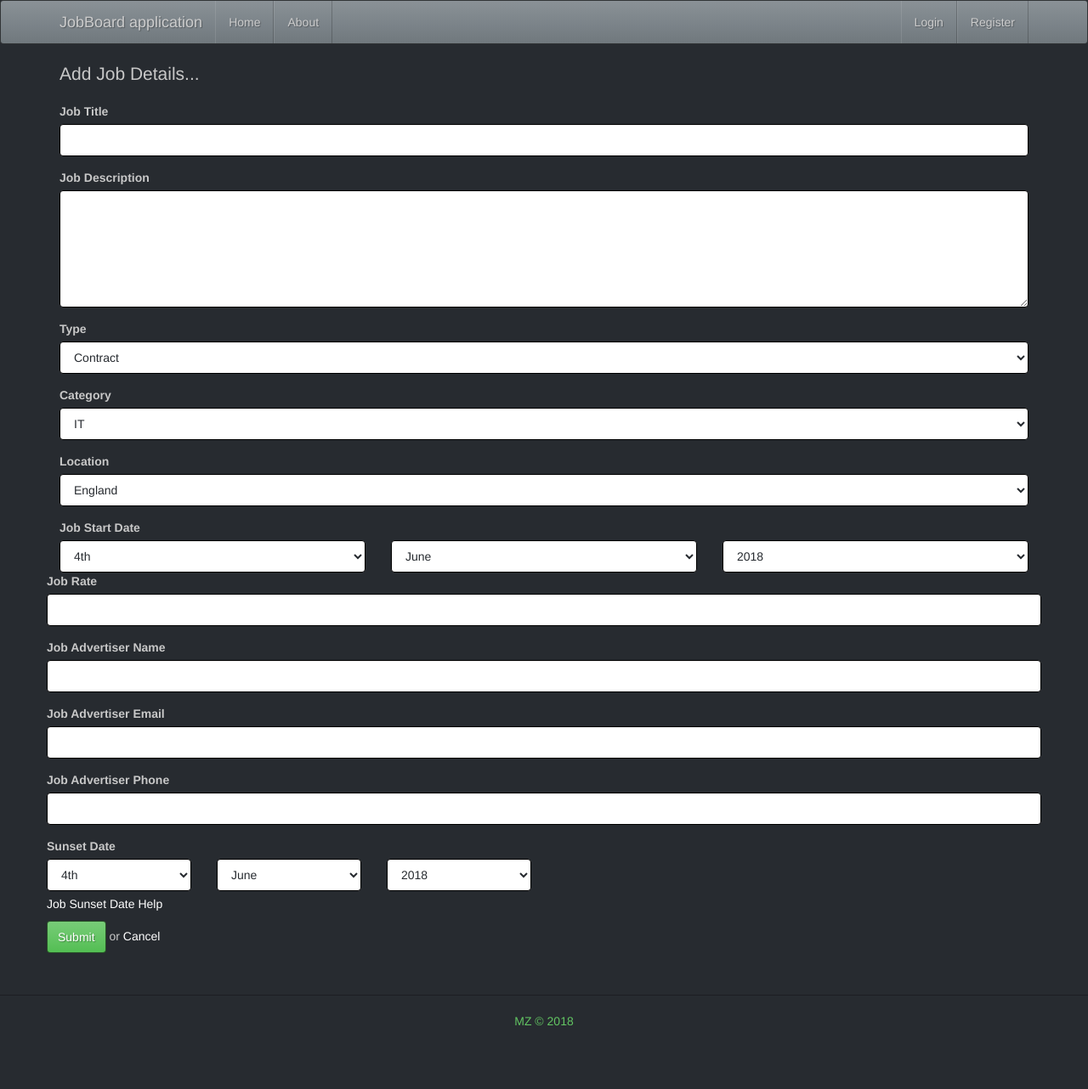
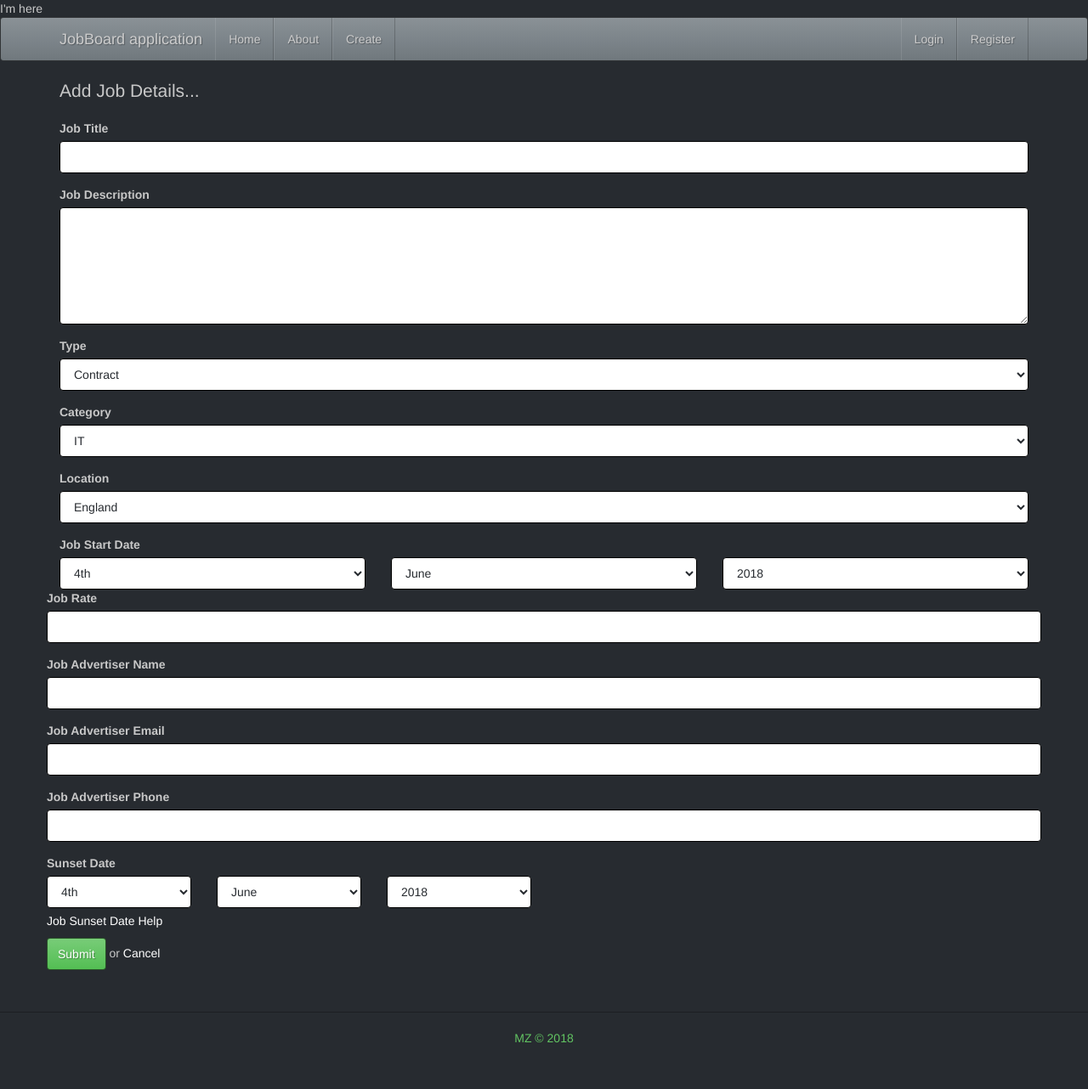
Before and after one commit to mzwae/ci-job-board, a CodeIgniter app: page /ci-job-board/index.php/jobs/create in a window 1280 px wide. Shown: the whole page at 85% size. Before the commit the page ends 1208 px from the top, so only its background shows below. Run offline with CodeIgniter, Linux system fonts and the light colour scheme; data comes from the database, SQL or seed files in the repository.

Commit message:
updated navigation bar

```diff
--- a/application/controllers/jobs.php
+++ b/application/controllers/jobs.php
@@ -173,7 +173,7 @@ class Jobs extends My_Controller
           'maxlength' => '100',
           'size' => '35'
         );
-
+echo "I'm here";
         $this->load->view('templates/header');
         $this->load->view('jobs/create', $page_data);
         $this->load->view('templates/footer');
@@ -193,11 +193,13 @@ class Jobs extends My_Controller
         );
 
         if ($this->Jobs_model->save_job($save_data)) {
+          echo "Job ad Saved Successfully";
           $this->session->set_flashdata('flash_message', 'Job ad Saved Successfully');
-          redirect('jobs/create/');
+          redirect('jobs');
         } else {
+          echo "Error: Job ad was not saved";
           $this->session->set_flashdata('flash_message', 'Error: Job ad was not saved');
-          redirect('jobs');
+          redirect('jobs/create');
         }
 
 
--- a/application/views/templates/header.php
+++ b/application/views/templates/header.php
@@ -23,6 +23,7 @@
           <ul class="nav navbar-nav">
               <li class="nav-item"><a href="<?=base_url()?>home">Home</a></li>
               <li class="nav-item"><a href="<?=base_url()?>about">About</a></li>
+              <li class="nav-item"><a href="<?=base_url()?>jobs/create">Create</a></li>
 
           </ul>
           <ul class="nav navbar-nav navbar-right">
```
